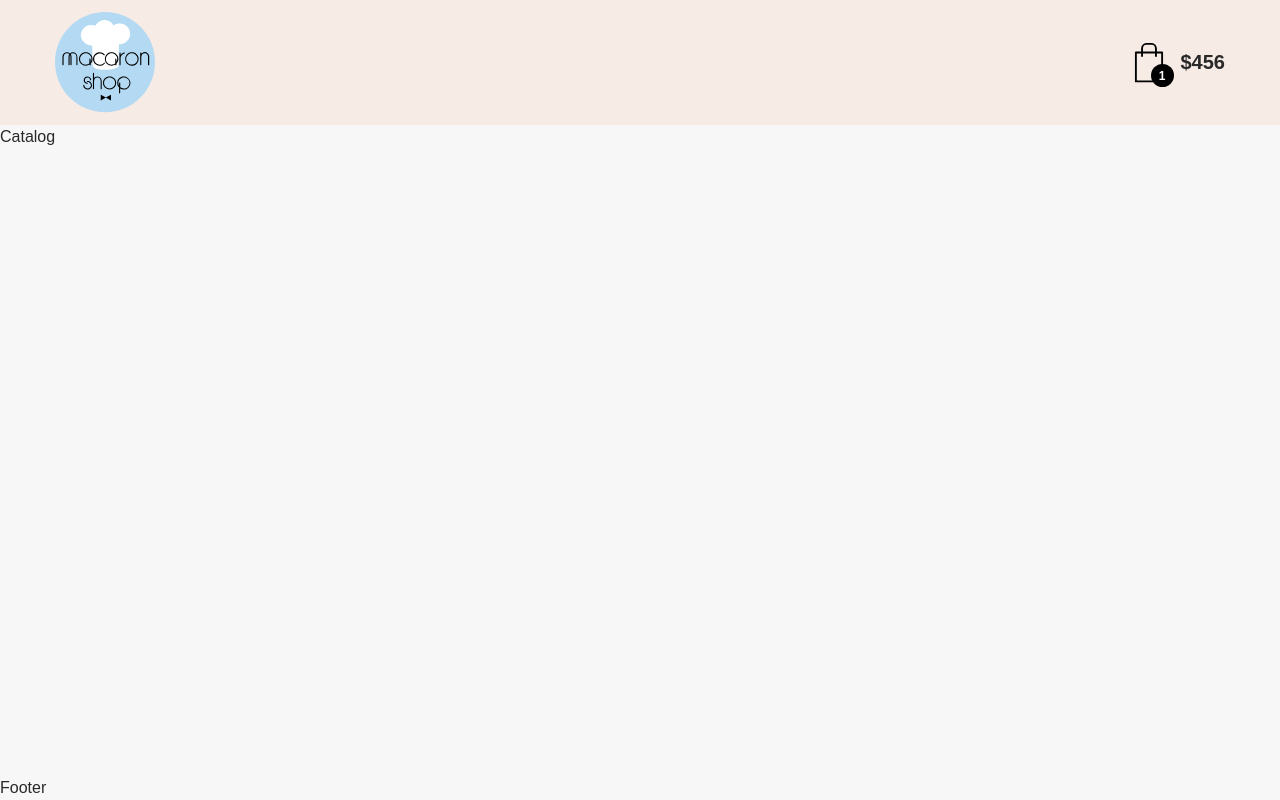
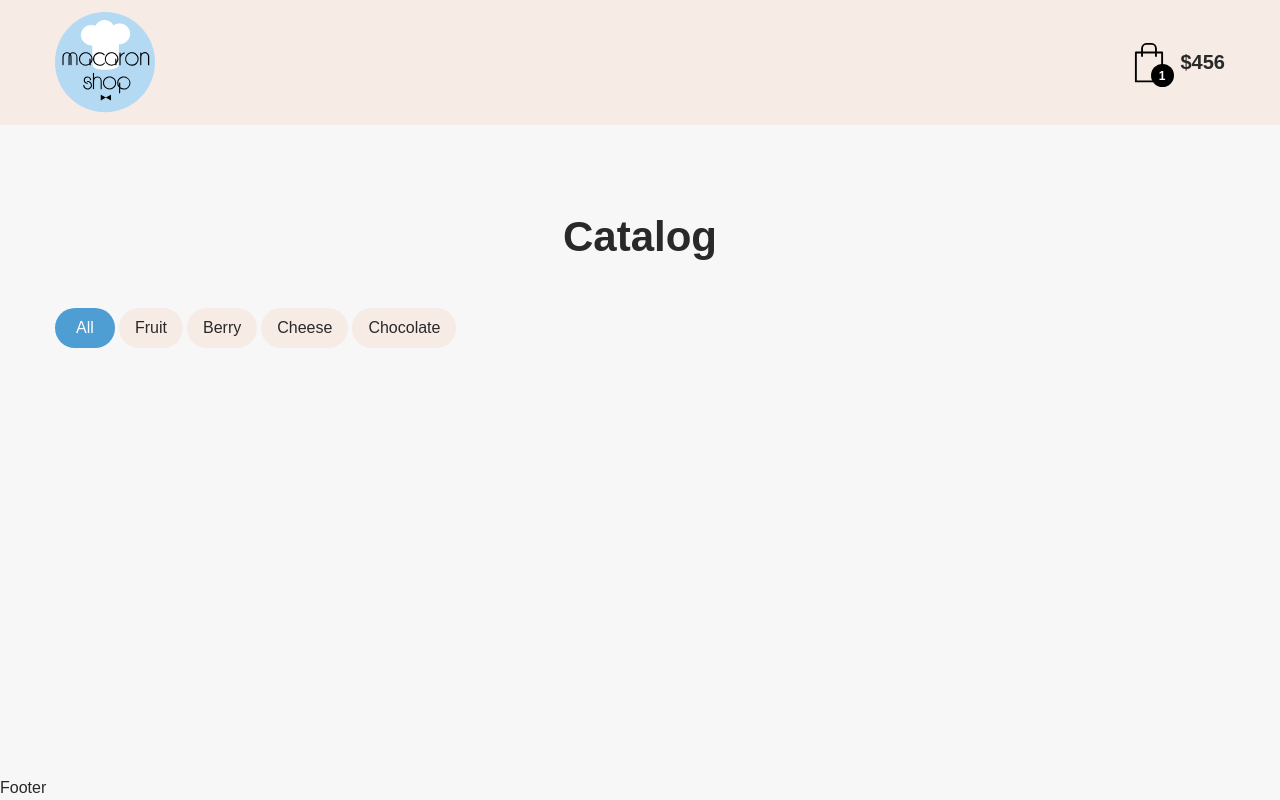
Before and after one commit to keira-yes/macaron-shop, a React (Create React App) app: page / in a window 1280 px wide. Built offline with nearby package versions, Linux system fonts and the light colour scheme; a web font is replaced by a local one.

Commit message:
add categories to catalog

```diff
--- a/src/App.js
+++ b/src/App.js
@@ -11,11 +11,13 @@ function App() {
         <>
             <Header />
             <main id="main">
-                <Routes>
-                    <Route path="/" element={<Catalog />} />
-                    <Route path="/cart" element={<Cart />} />
-                    <Route path="*" element={<NotFound />} />
-                </Routes>
+                <div className="container">
+                    <Routes>
+                        <Route path="/" element={<Catalog />} />
+                        <Route path="/cart" element={<Cart />} />
+                        <Route path="*" element={<NotFound />} />
+                    </Routes>
+                </div>
             </main>
             <Footer />
         </>
--- a/src/App.scss
+++ b/src/App.scss
@@ -209,6 +209,7 @@ h3 {
 
 #main {
     flex: 1;
+    padding: 80px 0;
 }
 
 .container {
@@ -223,3 +224,8 @@ h3 {
         padding: 0 16px;
     }
 }
+
+.title {
+    margin-bottom: 40px;
+    text-align: center;
+}
--- /dev/null
+++ b/src/components/Categories/Categories.jsx
@@ -0,0 +1,29 @@
+import { useState } from 'react';
+import styles from './Categories.module.scss';
+
+const Categories = () => {
+    const categories = ['All', 'Fruit', 'Berry', 'Cheese', 'Chocolate'];
+    const [active, setActive] = useState(0);
+
+    const handleActiveCategory = (category) => {
+        setActive(category);
+    };
+
+    return (
+        <div className={styles.categories}>
+            {categories.map((category, key) => (
+                <button
+                    type="button"
+                    key={key}
+                    className={
+                        styles.category + (key === active ? ' ' + styles.categoryActive : '')
+                    }
+                    onClick={() => handleActiveCategory(key)}>
+                    {category}
+                </button>
+            ))}
+        </div>
+    );
+};
+
+export default Categories;
--- /dev/null
+++ b/src/components/Categories/Categories.module.scss
@@ -0,0 +1,24 @@
+.categories {
+    display: flex;
+    flex-wrap: wrap;
+    gap: 4px;
+}
+
+.category {
+    min-width: 60px;
+    padding: 8px 16px;
+    border: none;
+    border-radius: 100px;
+    background-color: var(--beige);
+    transition: background-color 0.3s ease, color 0.3s ease;
+
+    &:hover {
+        background-color: var(--accent);
+        color: #fff;
+    }
+}
+
+.categoryActive {
+    background-color: var(--accent);
+    color: #fff;
+}
--- a/src/pages/Catalog/Catalog.jsx
+++ b/src/pages/Catalog/Catalog.jsx
@@ -1,8 +1,17 @@
+import Categories from '../../components/Categories/Categories';
+import styles from './Catalog.module.scss';
+
 const Catalog = () => {
     const packing = ['square', 'heart'];
-    const categories = ['fruit', 'berry', 'cheese', 'chocolate'];
 
-    return <div>Catalog</div>;
+    return (
+        <>
+            <h1 className="title">Catalog</h1>
+            <div className={styles.header}>
+                <Categories />
+            </div>
+        </>
+    );
 };
 
 export default Catalog;
--- /dev/null
+++ b/src/pages/Catalog/Catalog.module.scss
@@ -0,0 +1,4 @@
+.header {
+    display: flex;
+    gap: 30px;
+}
```
Also changed, not shown: src/assets/data.json (+10 -10 lines).
